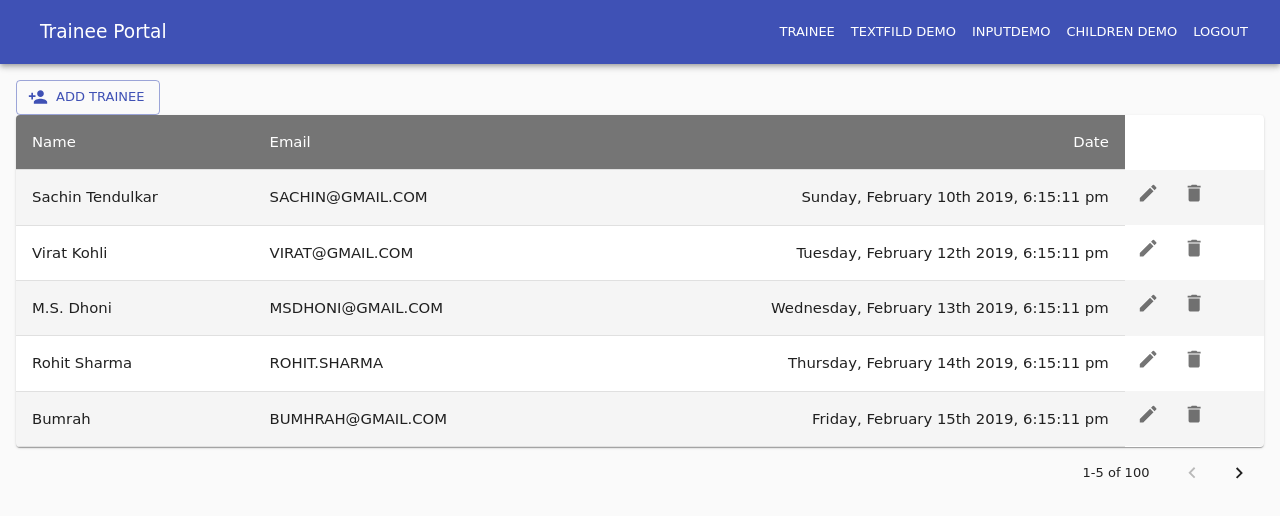
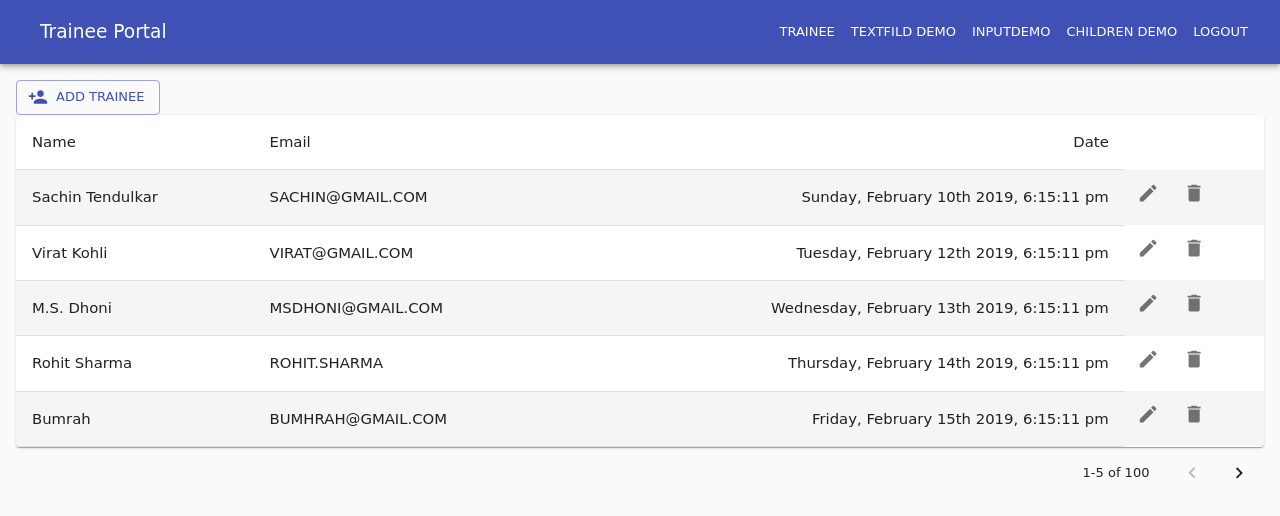
Before and after one commit to Aviral-swa/javascript-client, a React (Create React App) app: page /add-trainee in a window 1280 px wide. Shown: the top 516 px of the page. Built offline with nearby package versions, Linux system fonts and the light colour scheme.

Commit message:
feat: remove table header styling(#41191)

```diff
--- a/src/pages/Trainee/components/Table/Table.jsx
+++ b/src/pages/Trainee/components/Table/Table.jsx
@@ -7,11 +7,7 @@ import {
   string, arrayOf, object, func, number,
 } from 'prop-types';
 
-const StyledTableCell = withStyles((theme) => ({
-  head: {
-    backgroundColor: theme.palette.grey[600],
-    color: theme.palette.common.white,
-  },
+const StyledTableCell = withStyles(() => ({
   body: {
     fontSize: 14,
   },
```
